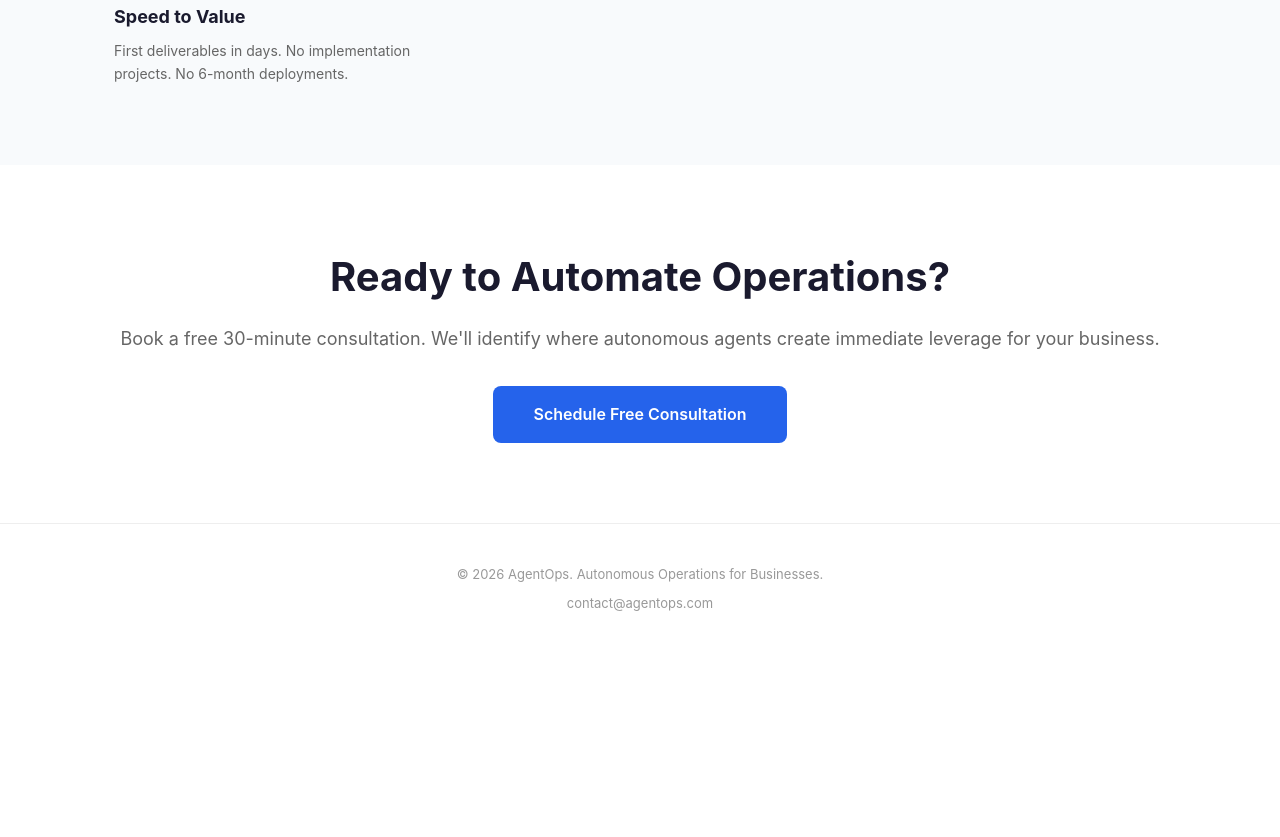
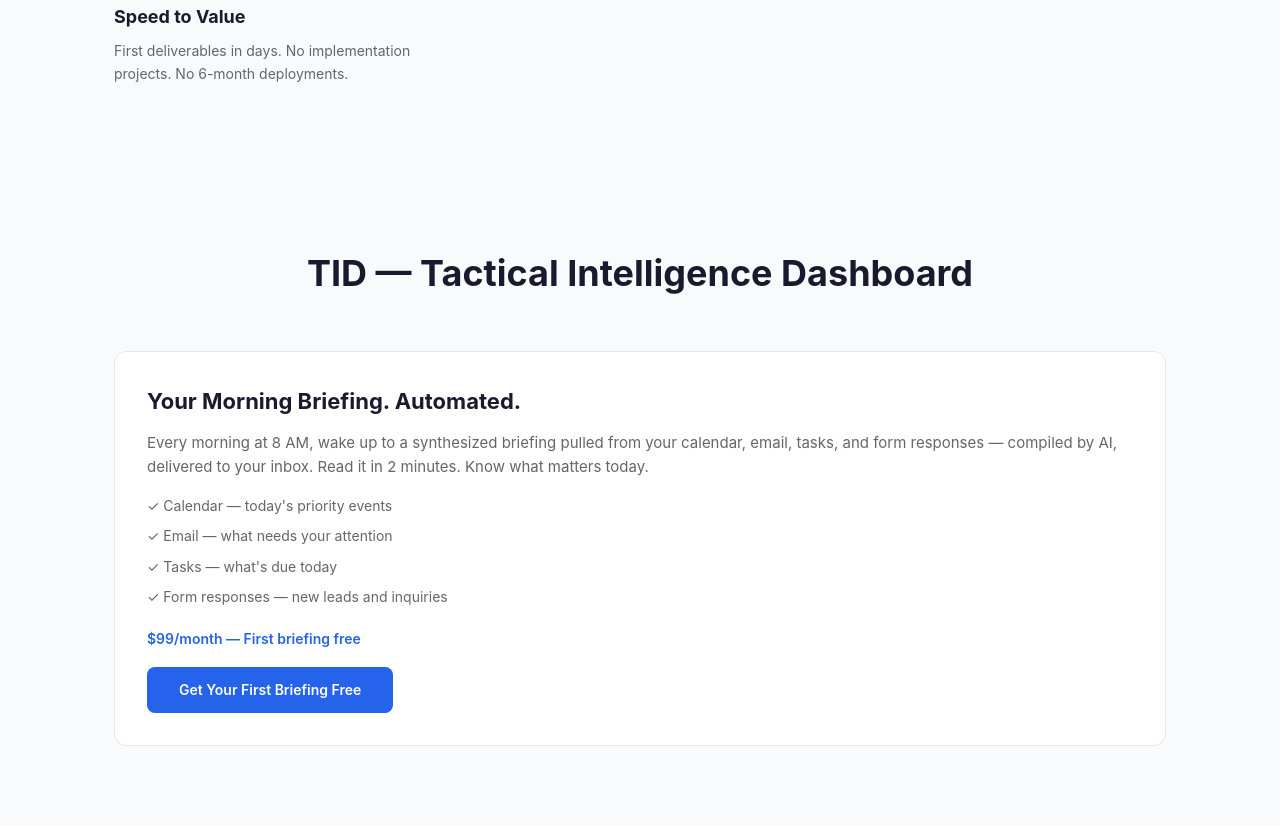
Before and after one commit to jesustheaibot/agentops, a plain HTML site: page index.html in a window 1280 px wide. Shown: the part 2443-3280 px from the top of the page. Before the commit the page ends 3097 px from the top, so only its background shows below. Drawn offline with Linux system fonts and the light colour scheme.

Commit message:
Add TID product section to landing page

```diff
--- a/index.html
+++ b/index.html
@@ -168,6 +168,26 @@
         </div>
     </section>
 
+    <section class="why" id="products">
+        <div class="container">
+            <h2>TID — Tactical Intelligence Dashboard</h2>
+            <div class="why-grid" style="grid-template-columns: 1fr;">
+                <div class="why-item" style="background:#fff;padding:32px;border-radius:12px;border:1px solid #e5e7eb;">
+                    <h4 style="font-size:22px;margin-bottom:12px;">Your Morning Briefing. Automated.</h4>
+                    <p style="font-size:15px;margin-bottom:16px;">Every morning at 8 AM, wake up to a synthesized briefing pulled from your calendar, email, tasks, and form responses — compiled by AI, delivered to your inbox. Read it in 2 minutes. Know what matters today.</p>
+                    <ul style="font-size:14px;color:#666;list-style:none;padding:0;">
+                        <li style="margin-bottom:8px;">✓ Calendar — today's priority events</li>
+                        <li style="margin-bottom:8px;">✓ Email — what needs your attention</li>
+                        <li style="margin-bottom:8px;">✓ Tasks — what's due today</li>
+                        <li style="margin-bottom:8px;">✓ Form responses — new leads and inquiries</li>
+                    </ul>
+                    <p style="margin-top:20px;font-size:14px;color:#2563eb;font-weight:600;">$99/month — First briefing free</p>
+                    <a href="https://docs.google.com/forms/d/e/1FAIpQLSc3yBi1J_Tvxb5_Crk4fEV1Cm6tBieFm3ZgPq9vEGj49-CPEg/viewform" class="cta" style="margin-top:16px;display:inline-block;background:#2563eb;color:#fff;padding:12px 32px;border-radius:8px;text-decoration:none;font-weight:600;font-size:14px;">Get Your First Briefing Free</a>
+                </div>
+            </div>
+        </div>
+    </section>
+
     <section class="cta-section" id="contact">
         <div class="container">
             <h2>Ready to Automate Operations?</h2>
```
